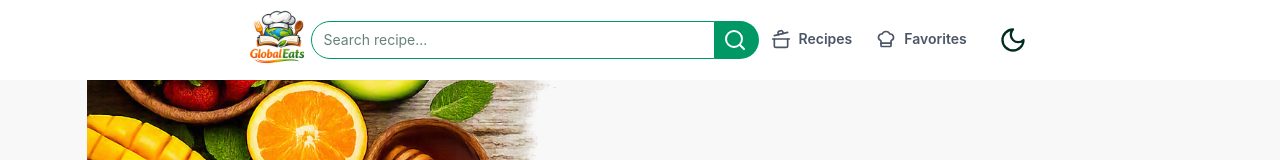
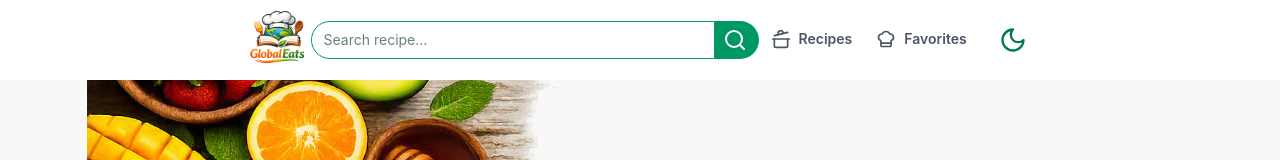
Before and after one commit to RaulSoriaUlibarri/Cookbook, a Next.js app: page / in a window 1280 px wide. Shown: the top 160 px of the page. Built offline with nearby package versions, Linux system fonts and the light colour scheme; no server answers; a web font is replaced by a local one; what @radix-ui/themes would draw is missing.

Commit message:
style(navbar): update themetoggle colors

```diff
--- a/src/components/NavBar/ThemeToggle.tsx
+++ b/src/components/NavBar/ThemeToggle.tsx
@@ -26,14 +26,14 @@ export default function ThemeToggle() {
       onClick={() => changeTheme()}
       className={
         toogleTheme
-          ? "mx-3 hover:bg-gray-600 p-2 rounded-full hover:cursor-pointer"
-          : "mx-3 hover:bg-gray-300 p-2 rounded-full hover:cursor-pointer"
+          ? "mx-3 p-2 rounded-full hover:cursor-pointer"
+          : "mx-3 p-2 rounded-full hover:cursor-pointer"
       }
     >
       {toogleTheme ? (
-        <Sun className=" h-7 w-7" color="white" />
+        <Sun className="h-7 w-7 text-orange-500 hover:text-orange-700" />
       ) : (
-        <Moon className=" h-7 w-7" color="#022C22" />
+        <Moon className="h-7 w-7 text-emerald-700 hover:text-emerald-950" />
       )}
     </button>
   );
```
